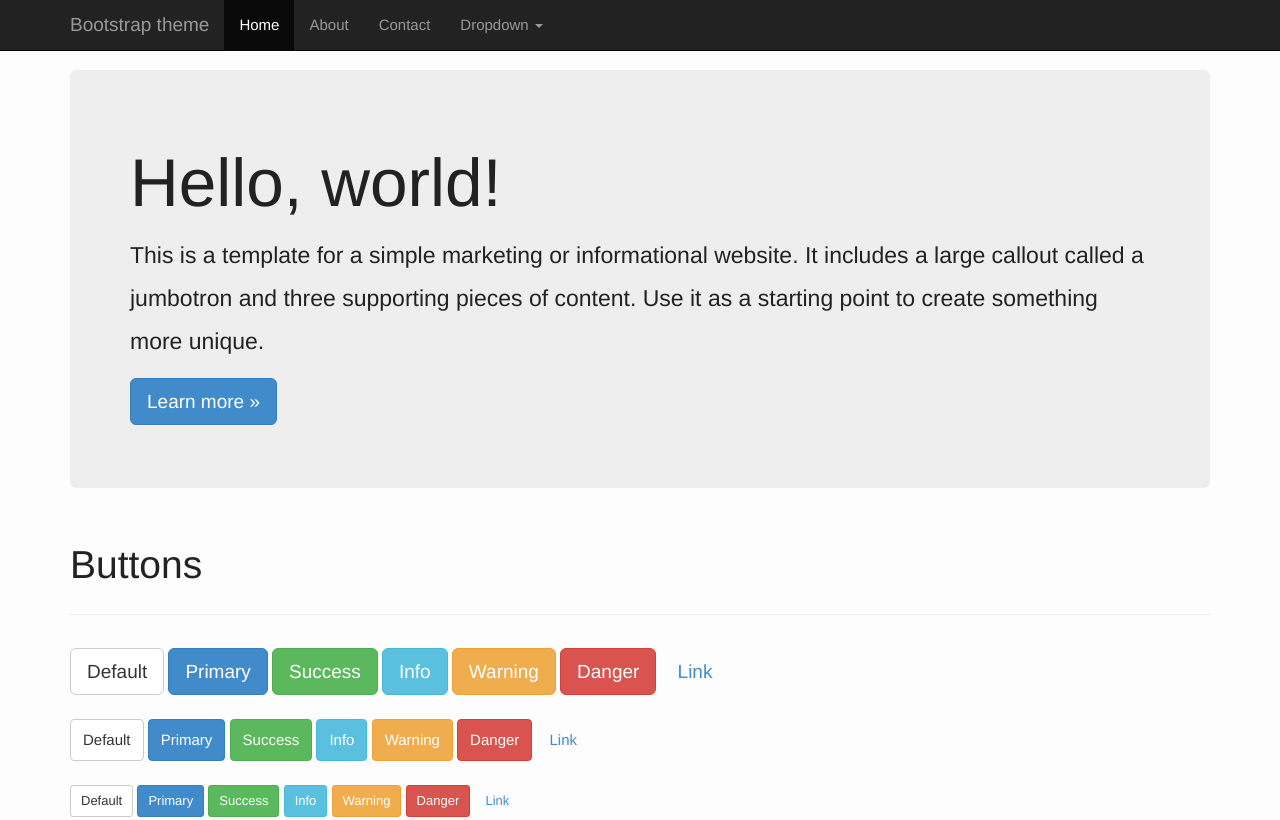
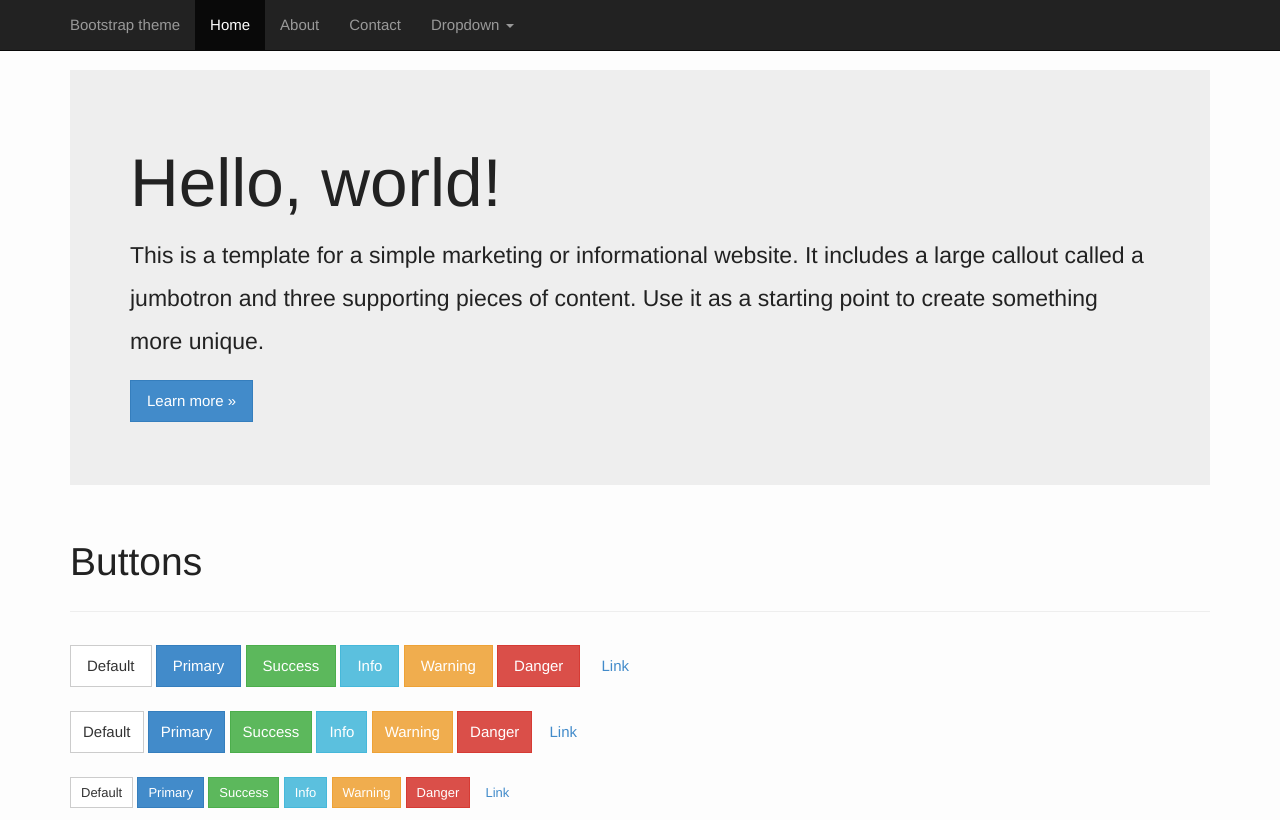
Before and after one commit to baleezo/htm23705-hw3, a plain HTML site: page layout-test.html in a window 1280 px wide. Shown: the top 820 px of the page. Drawn offline with Linux system fonts and the light colour scheme.

Commit message:
modify variables

```diff
--- a/sass/_variables.scss
+++ b/sass/_variables.scss
@@ -45,7 +45,7 @@ $text-color:            #222;
 //$font-family-base:        $font-family-sans-serif;
 
 $font-size-base:          15px;
-//$font-size-large:         ceil($font-size-base * 1.25); // ~18px
+$font-size-large:         15px; // ~18px
 //$font-size-small:         ceil($font-size-base * 0.85); // ~12px
 
 //$font-size-h1:            floor($font-size-base * 2.6); // ~36px
@@ -85,9 +85,9 @@ $line-height-base:        1.867;
 //$line-height-large:              1.33;
 //$line-height-small:              1.5;
 
-//$border-radius-base:             4px;
-//$border-radius-large:            6px;
-//$border-radius-small:            3px;
+$border-radius-base:             0;
+$border-radius-large:            0;
+$border-radius-small:            0;
 
 //$component-active-color:         #fff;
 //$component-active-bg:            $brand-primary;
@@ -130,7 +130,7 @@ $line-height-base:        1.867;
 //$btn-warning-border:             darken($btn-warning-bg, 5%);
 
 //$btn-danger-color:               #fff;
-//$btn-danger-bg:                  $brand-danger;
+$btn-danger-bg:                  #da4f49;
 //$btn-danger-border:              darken($btn-danger-bg, 5%);
 
 //$btn-info-color:                 #fff;
```
Also changed, not shown: stylesheets/styles.css.
